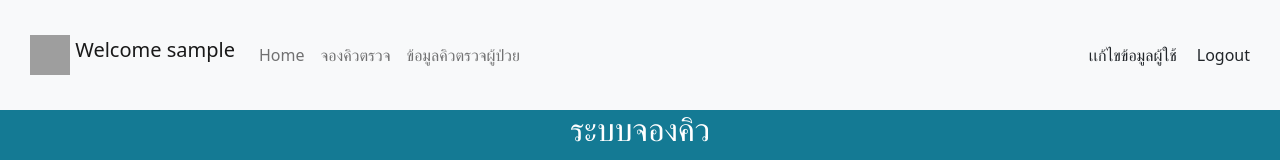
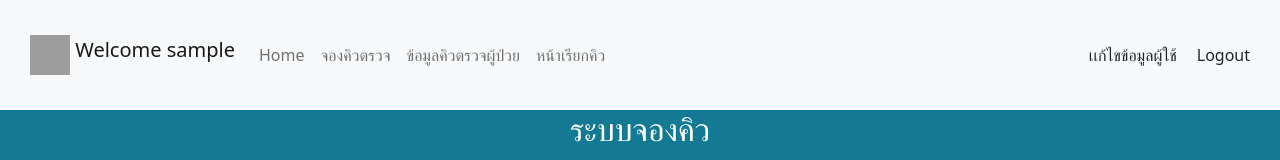
Before and after one commit to DetroittTxP/fullstack-hospital, a React (Vite) app in the folder frontend/: page /queue in a window 1280 px wide. Shown: the top 160 px of the page. Built offline with nearby package versions, Linux system fonts and the light colour scheme; sample sign-in values are in the browser's storage; grey boxes are pictures that could not be loaded.

Commit message:
HEHE HAHA

```diff
--- a/frontend/src/App.tsx
+++ b/frontend/src/App.tsx
@@ -37,6 +37,7 @@ function App() {
           <Nav.Link onClick={() => navigate('/main')}>Home</Nav.Link>
           <Nav.Link onClick={() => navigate('/queue')} >จองคิวตรวจ</Nav.Link>
           <Nav.Link onClick={() => navigate('/patientData')} >ข้อมูลคิวตรวจผู้ป่วย</Nav.Link>
+          <Nav.Link onClick={() => navigate('/callqueue')}>หน้าเรียกคิว</Nav.Link>
         </Nav>
         <Nav.Link style={{ marginRight: 20 }}>เเก้ไขข้อมูลผู้ใช้</Nav.Link>
         <Nav.Link href='/' onClick={() => localStorage.removeItem('username')} style={{ textAlign: 'end' }}>Logout</Nav.Link>
--- a/frontend/src/components/Queue.tsx
+++ b/frontend/src/components/Queue/Queue.tsx
@@ -1,6 +1,6 @@
 import React, { useState } from 'react';
 import { Form, Button } from 'react-bootstrap';
-import { QueuePatient } from '../type';
+import { QueuePatient } from '../../type';
 import axios from 'axios';
 
 const Queue: React.FC = () => {
--- a/frontend/src/components/Login.tsx
+++ b/frontend/src/components/ีUserManage/Login.tsx
@@ -1,7 +1,7 @@
 import React,{useState} from 'react';
 import {Form,Button} from 'react-bootstrap'
 import axios  from 'axios';
-import {Logindata} from '../type'
+import {Logindata} from '../../type'
 import {  useNavigate }  from 'react-router-dom'
 
 const Login:React.FC= () => {
```
Also changed, not shown: frontend/src/Router.tsx (+4 -4 lines), frontend/src/components/Queue/Callqueue.tsx (renamed from frontend/src/components/Callqueue.tsx), frontend/src/components/Queue/QueueReceipt.tsx (renamed from frontend/src/components/QueueReceipt.tsx), frontend/src/components/ีUserManage/Register.tsx (renamed from frontend/src/components/Register.tsx), 1 other file (tests, documents, lock files or other folders).
